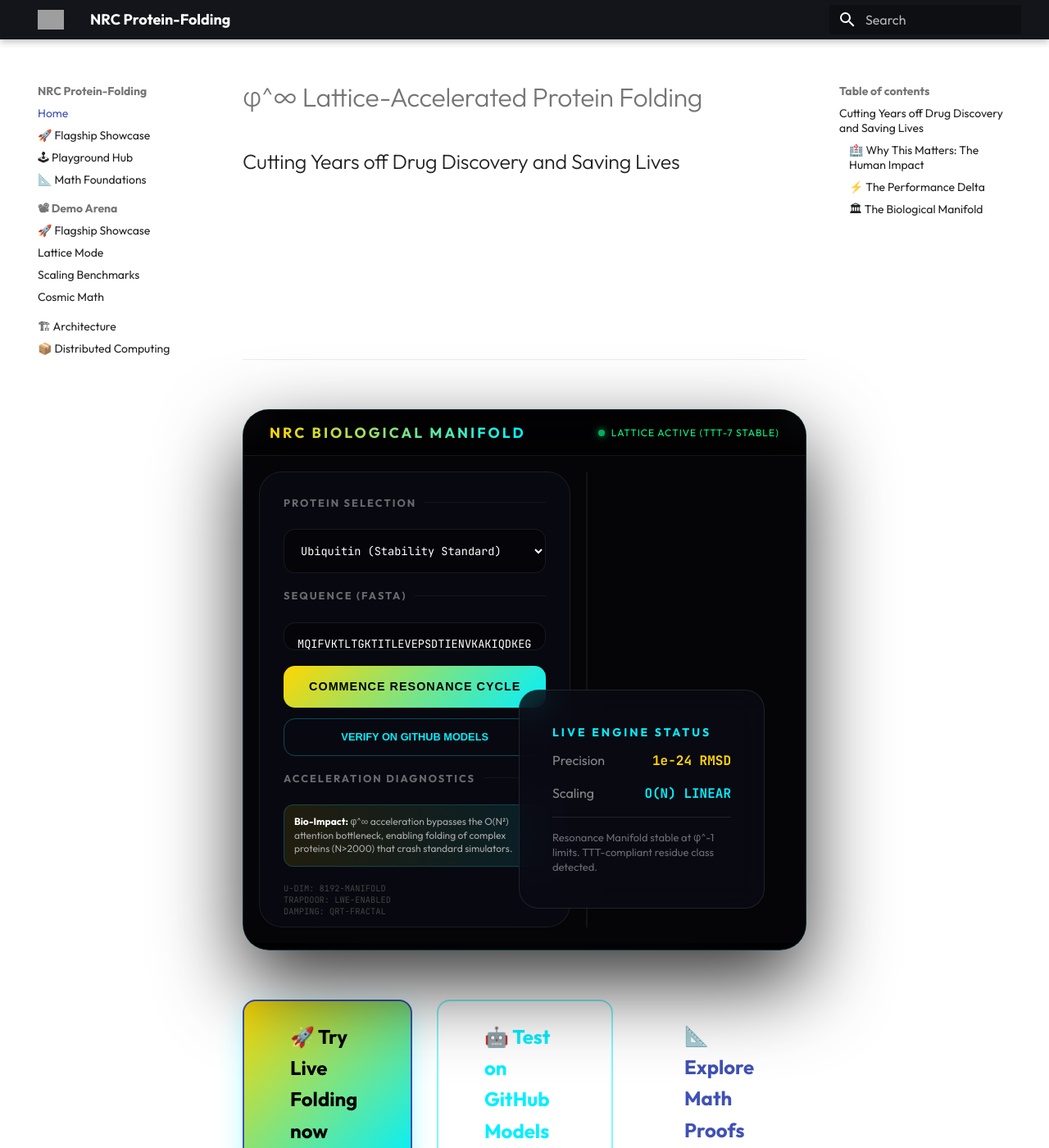
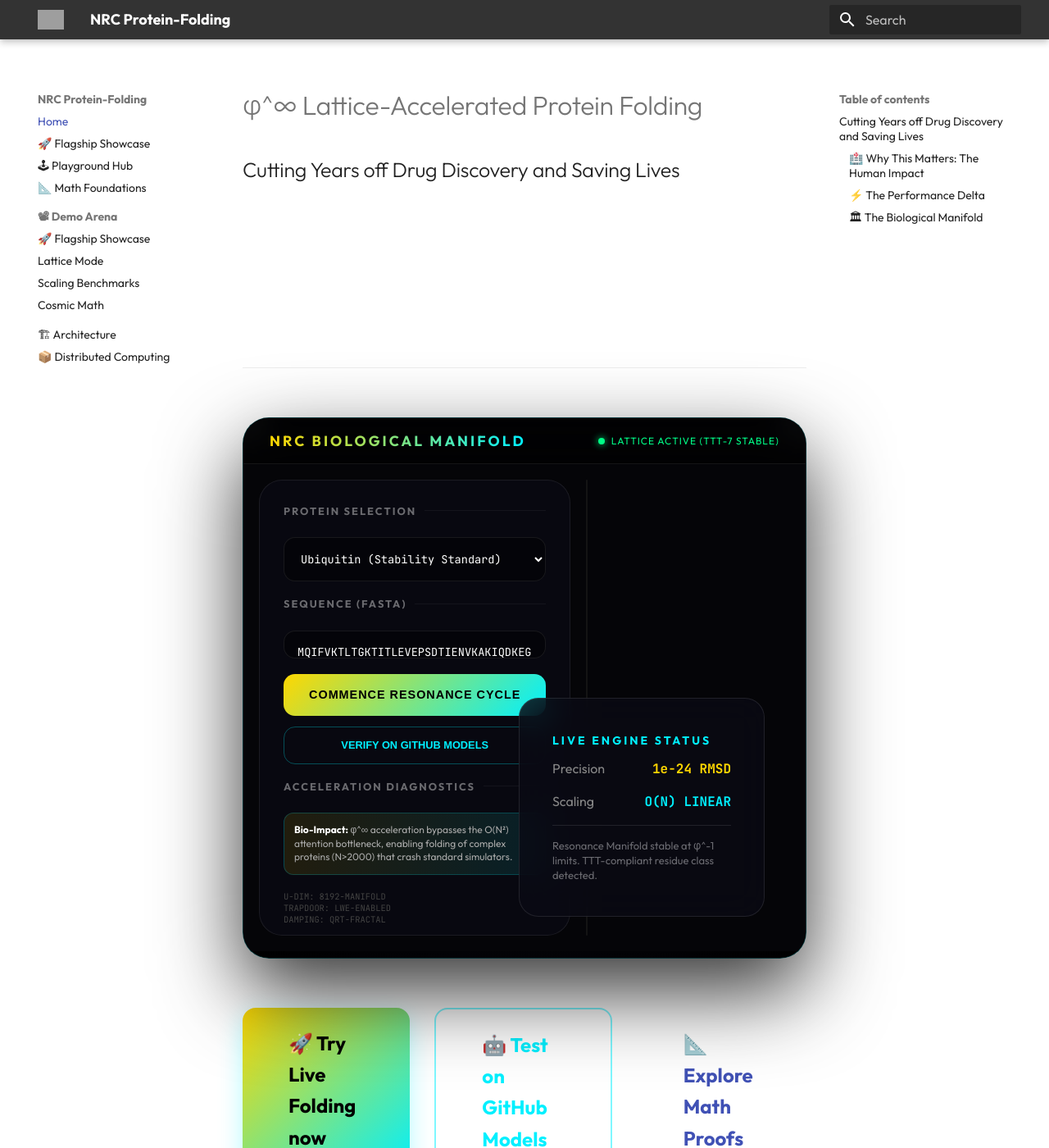
Before and after one commit to Nexus-Resonance-Codex/Protein-Folding, an MkDocs documentation site: the page built from docs/index.md, in a window 1280 px wide and 1400 px high. Shown: the whole window at 82% size. Built offline with MkDocs 1.6.1 and Material for MkDocs 9.7.7, drawn with Linux system fonts in a browser that asks for light colours; grey boxes are pictures that could not be loaded.

Commit message:
feat: Phase 5 - Final Polish - community engagement templates, cinematic styling, and showcase optimization

```diff
--- /dev/null
+++ b/docs/stylesheets/extra.css
@@ -0,0 +1,45 @@
+:root {
+  --md-primary-fg-color: #000;
+  --md-accent-fg-color: #00f0ff;
+}
+
+.md-header {
+  background-color: rgba(0, 0, 0, 0.8) !important;
+  backdrop-filter: blur(20px);
+}
+
+.md-main__inner {
+  margin-top: 2rem;
+}
+
+.md-content {
+  background: transparent !important;
+}
+
+/* Cinematic Hero button styles */
+.md-button--primary {
+  background: linear-gradient(135deg, #FFD700, #00F0FF) !important;
+  color: #000 !important;
+  border: none !important;
+  font-weight: 700 !important;
+  transition: all 0.3s ease !important;
+}
+
+.md-button--primary:hover {
+  transform: translateY(-2px);
+  box-shadow: 0 10px 30px rgba(0, 240, 255, 0.4) !important;
+}
+
+/* Performance table styling */
+table {
+  border-radius: 16px;
+  overflow: hidden;
+  border: 1px solid rgba(255,255,255,0.05) !important;
+}
+
+th {
+  background-color: rgba(255,255,255,0.03) !important;
+  text-transform: uppercase;
+  font-size: 0.7rem !important;
+  letter-spacing: 1px;
+}
--- a/mkdocs.yml
+++ b/mkdocs.yml
@@ -22,6 +22,9 @@
     - content.code.annotate
     - content.tooltips
   logo: https://raw.githubusercontent.com/Nexus-Resonance-Codex/Phi-Infinity-Lattice-Compression/main/docs/assets/phi_spiral_banner.png
+
+extra_css:
+  - stylesheets/extra.css
 
 nav:
   - 'Home': 'index.md'
```
Also changed, not shown: 1 other file.
